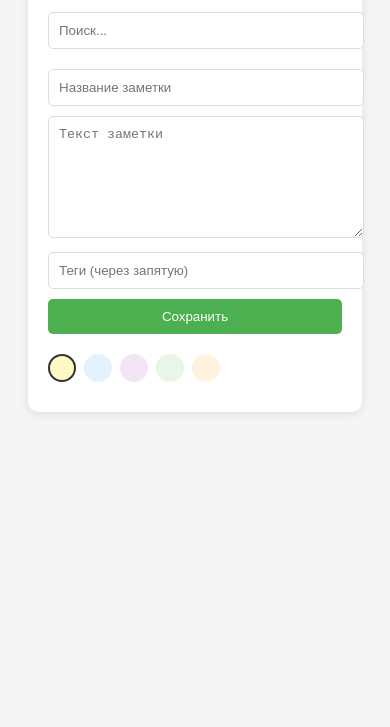
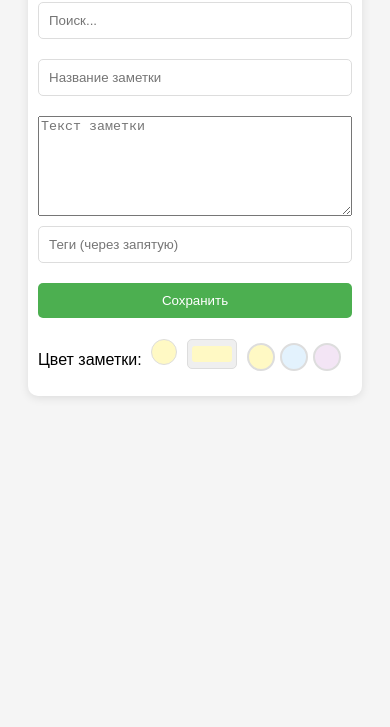
Before and after one commit to ShastYT/BlOKnote, a plain HTML site: page index.html in a window 390 px wide. Shown: the part 117-844 px from the top of the page. Drawn offline with Linux system fonts and the light colour scheme.

Commit message:
BlOKnote v0.3
Добавлен улучшенный выбор цвета

```diff
--- a/index.html
+++ b/index.html
@@ -29,11 +29,9 @@
 
 
         <div class="color-picker">
-            <div class="color-option" data-color="#fff9c4" style="background-color: #fff9c4"></div>
-            <div class="color-option" data-color="#e3f2fd" style="background-color: #e3f2fd"></div>
-            <div class="color-option" data-color="#f3e5f5" style="background-color: #f3e5f5"></div>
-            <div class="color-option" data-color="#e8f5e9" style="background-color: #e8f5e9"></div>
-            <div class="color-option" data-color="#fff3e0" style="background-color: #fff3e0"></div>
+            <label for="note-color">Цвет заметки: <span class="color-preview" style="background-color: #fff9c4"></span></label>
+            <input type="color" id="note-color" value="#fff9c4" title="Выберите цвет">
+            <div class="recent-colors" id="recent-colors"></div>
         </div>
     </div>
 
--- a/script.js
+++ b/script.js
@@ -5,26 +5,43 @@ const noteText = document.getElementById('note-text');
 const noteTags = document.getElementById('note-tags');
 const saveBtn = document.getElementById('save-btn');
 const searchInput = document.getElementById('search-input');
+const colorPicker = document.getElementById('note-color');
+const recentColorsContainer = document.getElementById('recent-colors');
+const colorPreview = document.querySelector('.color-preview');
+
 
 // Загружаем заметки из LocalStorage
 let notes = JSON.parse(localStorage.getItem('notes')) || [];
+let editingIndex = null;
+let selectedColor = colorPicker.value;
+let recentColors = JSON.parse(localStorage.getItem('recentColors')) || ['#fff9c4', '#e3f2fd', '#f3e5f5'];
 
 // Сохраняем заметки в LocalStorage
 function saveNotes() {
     localStorage.setItem('notes', JSON.stringify(notes));
 }
 
-let selectedColor = '#fff9c4'; // Желтый по умолчанию
+// Обработчик цветовых опций
+colorPicker.addEventListener('input', (e) => {
+    selectedColor = e.target.value;
+    colorPreview.style.backgroundColor = selectedColor;
+});
 
-// Обработчики цветовых опций
-document.querySelectorAll('.color-option').forEach(option => {
-    option.addEventListener('click', () => {
-        selectedColor = option.dataset.color;
-        document.querySelectorAll('.color-option').forEach(opt =>
-            opt.classList.remove('selected'));
-        option.classList.add('selected');
+function updateRecentColors() {
+    recentColorsContainer.innerHTML = '';
+    recentColors.forEach(color => {
+        const colorElement = document.createElement('div');
+        colorElement.className = 'recent-color';
+        colorElement.style.backgroundColor = color;
+        colorElement.title = color;
+        colorElement.addEventListener('click', () => {
+            colorPicker.value = color;
+            selectedColor = color;
+            colorPreview.style.backgroundColor = color;
+        });
+        recentColorsContainer.appendChild(colorElement);
     });
-});
+}
 
 // Рендерим заметки
 function renderNotes(filteredNotes = notes) {
@@ -95,17 +112,31 @@ function saveNote() {
     const tags = noteTags.value.split(',').map(tag => tag.trim()).filter(tag => tag);
 
     if (text || title) {
-        notes.push({
+        // Добавляем текущий цвет в историю
+        if (!recentColors.includes(selectedColor)) {
+            recentColors.unshift(selectedColor);
+            if (recentColors.length > 5) recentColors.pop();
+            localStorage.setItem('recentColors', JSON.stringify(recentColors));
+            updateRecentColors();
+        }
+
+        const noteData = {
             title: title || 'Без названия',
             text,
             tags,
             color: selectedColor
-        });
+        };
+
+        if (editingIndex !== null) {
+            notes[editingIndex] = noteData;
+            editingIndex = null;
+        } else {
+            notes.push(noteData);
+        }
+
         saveNotes();
         renderNotes();
-        noteTitle.value = '';
-        noteText.value = '';
-        noteTags.value = '';
+        resetForm();
     }
 }
 
@@ -115,18 +146,33 @@ function editNote(index) {
     noteTitle.value = note.title;
     noteText.value = note.text;
     noteTags.value = note.tags.join(', ');
-    document.querySelectorAll('.color-option').forEach(opt => {
-        opt.classList.toggle('selected', opt.dataset.color === note.color);
-    });
+    colorPicker.value = note.color;
     selectedColor = note.color;
-    deleteNote(index);
+    editingIndex = index;
 }
 
 // Удаляем заметку
 function deleteNote(index) {
-    notes.splice(index, 1);
-    saveNotes();
-    renderNotes();
+    if (confirm('Удалить эту заметку?')) {
+        notes.splice(index, 1);
+        saveNotes();
+        renderNotes();
+        if (editingIndex === index) {
+            resetForm();
+            editingIndex = null;
+        }
+    }
+}
+
+// Сбрасываем форму
+function resetForm() {
+    noteTitle.value = '';
+    noteText.value = '';
+    noteTags.value = '';
+    editingIndex = null;
+    colorPicker.value = "#fff9c4";
+    selectedColor = "#fff9c4";
+    colorPreview.style.backgroundColor = "#fff9c4";
 }
 
 // Обработчики событий
@@ -141,6 +187,6 @@ searchInput.addEventListener('input', (e) => {
     renderNotes(filteredNotes);
 });
 
-// Инициализация
-document.querySelector('.color-option').classList.add('selected');
+// Первый рендер
 renderNotes();
+updateRecentColors();
--- a/style.css
+++ b/style.css
@@ -8,26 +8,42 @@ body {
     max-width: 600px;
     margin: 0 auto;
     background: white;
-    padding: 20px;
+    padding: 20px 10px;
     border-radius: 10px;
     box-shadow: 0 2px 10px rgba(0, 0, 0, 0.1);
 }
 
+.search {
+  padding: 0;
+}
+
 .search input {
+  width: 100%;
+  padding: 10px;
+  margin-bottom: 20px;
+  border: 1px solid #ddd;
+  border-radius: 5px;
+  box-sizing: border-box;
+}
+
+.note-editor {
+    display: flex;
+    flex-direction: column;
+    gap: 10px;
+}
+
+.note-editor input,
+.note-editor textarea {
     width: 100%;
-    padding: 10px;
-    margin-bottom: 20px;
-    border: 1px solid #ddd;
-    border-radius: 5px;
+    min-width: 100%;
+    max-width: 100%;
+    box-sizing: border-box;
+    resize: none;
 }
 
 .note-editor textarea {
-    width: 100%;
-    height: 100px;
-    padding: 10px;
-    margin-bottom: 10px;
-    border: 1px solid #ddd;
-    border-radius: 5px;
+    min-height: 60px;
+    resize: vertical;
 }
 
 .note-editor input {
@@ -50,8 +66,23 @@ body {
 
 .color-picker {
     display: flex;
-    gap: 8px;
-    margin-bottom: 10px;
+    align-items: center;
+    gap: 10px;
+    margin-bottom: 15px;
+}
+
+.color-picker input[type="color"] {
+    width: 50px;
+    height: 30px;
+    padding: 2px;
+    border: 1px solid #ddd;
+    border-radius: 5px;
+    cursor: pointer;
+}
+
+.color-picker input[type="color"]::-webkit-color-swatch {
+    border: none;
+    border-radius: 3px;
 }
 
 .color-option {
@@ -64,6 +95,33 @@ body {
 
 .color-option.selected {
     border-color: #333;
+}
+
+.color-preview {
+    width: 24px;
+    height: 24px;
+    border-radius: 50%;
+    border: 1px solid #ddd;
+    display: inline-block;
+    margin-left: 5px;
+}
+
+.recent-colors {
+    display: flex;
+    gap: 5px;
+    margin-top: 5px;
+}
+
+.recent-color {
+    width: 24px;
+    height: 24px;
+    border-radius: 50%;
+    cursor: pointer;
+    border: 2px solid #ddd;
+}
+
+.recent-color:hover {
+    transform: scale(1.1);
 }
 
 .notes-list {
@@ -126,3 +184,13 @@ body {
     border-radius: 4px;
     cursor: pointer;
 }
+
+@media (max-width: 480px) {
+    .app {
+        padding: 10px;
+    }
+
+    .note-editor textarea {
+        min-height: 100px;
+    }
+}
```
